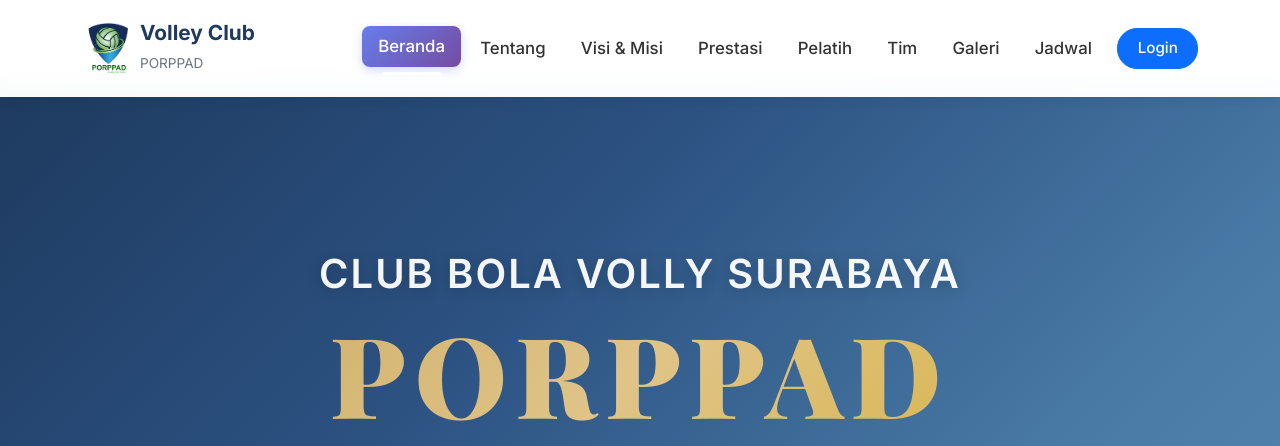
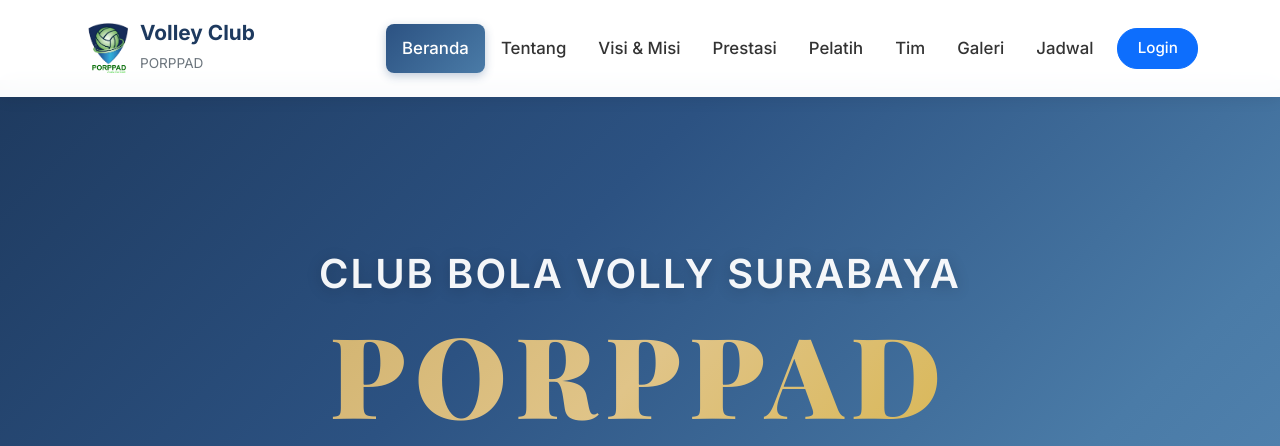
Before and after one commit to novasws/club-bola-volly-porppad, a PHP site: page /home.php in a window 1280 px wide. Shown: the top 446 px of the page. Run offline with PHP 8.4, Linux system fonts and the light colour scheme; data comes from the database, SQL or seed files in the repository.

Commit message:
🔄 Revert home.php to original working version

```diff
--- a/home.php
+++ b/home.php
@@ -106,46 +106,10 @@ body {
     transform: translateY(-2px);
 }
 
-/* ===== NAVBAR ACTIVE STATES - YANG BARU ===== */
-.navbar-nav .nav-link.active {
+.nav-link.active {
     color: white !important;
-    background: linear-gradient(135deg, #667eea 0%, #764ba2 100%);
-    box-shadow: 0 3px 10px rgba(102, 126, 234, 0.3);
-    border-radius: 8px;
-    transform: translateY(-2px);
-}
-
-/* Smooth transition untuk semua nav link */
-.navbar-nav .nav-link {
-    transition: all 0.3s ease;
-    position: relative;
-    border-radius: 8px;
-    padding: 0.5rem 1rem !important;
-    margin: 0.1rem 0.1rem;
-}
-
-/* Hover effect */
-.navbar-nav .nav-link:hover {
-    background: rgba(255,255,255,0.15);
-    transform: translateY(-2px);
-}
-
-/* Optional: Tambah garis indicator bawah */
-.navbar-nav .nav-link.active::after {
-    content: '';
-    position: absolute;
-    bottom: -8px;
-    left: 20%;
-    width: 60%;
-    height: 3px;
-    background: white;
-    border-radius: 2px;
-    animation: slideIn 0.3s ease;
-}
-
-@keyframes slideIn {
-    from { width: 0%; }
-    to { width: 60%; }
+    background: linear-gradient(135deg, #2c5282 0%, #4a7ba7 100%);
+    box-shadow: 0 3px 10px rgba(44, 82, 130, 0.3);
 }
 
 .btn-rounded {
@@ -314,6 +278,7 @@ section {
 }
 
 /* ===== FASILITAS - 2 BARIS x 3 KOTAK LAPTOP ===== */
+
 .facility-card {
     background: white;
     padding: 2.5rem 2rem;
@@ -1085,7 +1050,7 @@ footer {
                     <h5 class="fw-bold">Volley Club PORPPAD</h5>
                     <p class="mb-2" style="font-size: 0.9rem; line-height: 1.6;">
                         GOR FASHA – Surabaya<br>
-                        📞 Telp: 082141186468<br>
+                        📞 Telp: 0812-3456-7890<br>
                         📧 Email: clubvolley@gmail.com
                     </p>
                 </div>
@@ -1134,7 +1099,7 @@ footer {
                     <div class="modal-body">
                         <div class="alert alert-info" style="font-size: 0.9rem;">
                             <i class="fa fa-info-circle me-2"></i>
-                            <strong>Informasi:</strong> Setelah submit, data Anda akan dikirim kepada admin dan anda akan dihubungi.dan jika sudah di approve maka data anda akan otomatis masuk ke dalam anggota tim..Semangat!!!
+                            <strong>Informasi:</strong> Setelah submit, data Anda akan dikirim ke admin via Telegram untuk diverifikasi.
                         </div>
 
                         <div class="mb-4 text-center">
@@ -1442,34 +1407,5 @@ footer {
 
         document.addEventListener('DOMContentLoaded', fetchGalleryPhotos);
     </script>
-
-    <script>
-// Simple active state untuk navbar
-document.addEventListener('DOMContentLoaded', function() {
-    const navLinks = document.querySelectorAll('.navbar-nav .nav-link');
-
-    // Set active berdasarkan URL hash
-    function setActiveNav() {
-        const currentHash = window.location.hash || '#home';
-        navLinks.forEach(link => {
-            link.classList.remove('active');
-            if (link.getAttribute('href') === currentHash) {
-                link.classList.add('active');
-            }
-        });
-    }
-
-    // Update active state on click
-    navLinks.forEach(link => {
-        link.addEventListener('click', function() {
-            navLinks.forEach(l => l.classList.remove('active'));
-            this.classList.add('active');
-        });
-    });
-
-    // Set initial active state
-    setActiveNav();
-});
-</script>
 </body>
 </html>
```
